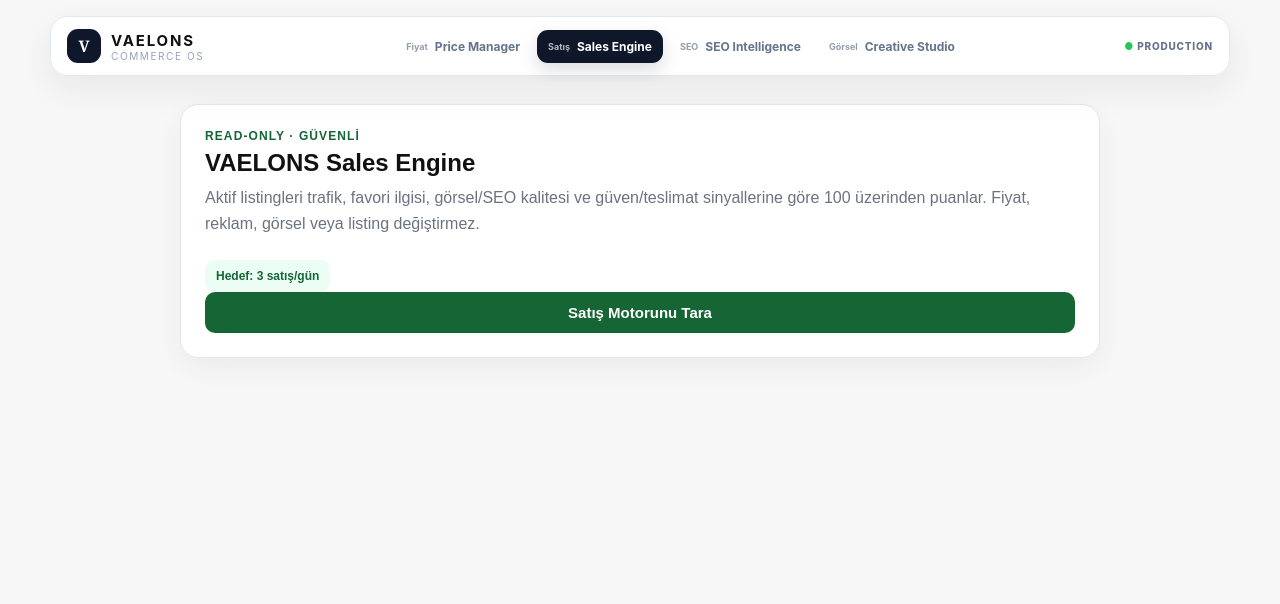
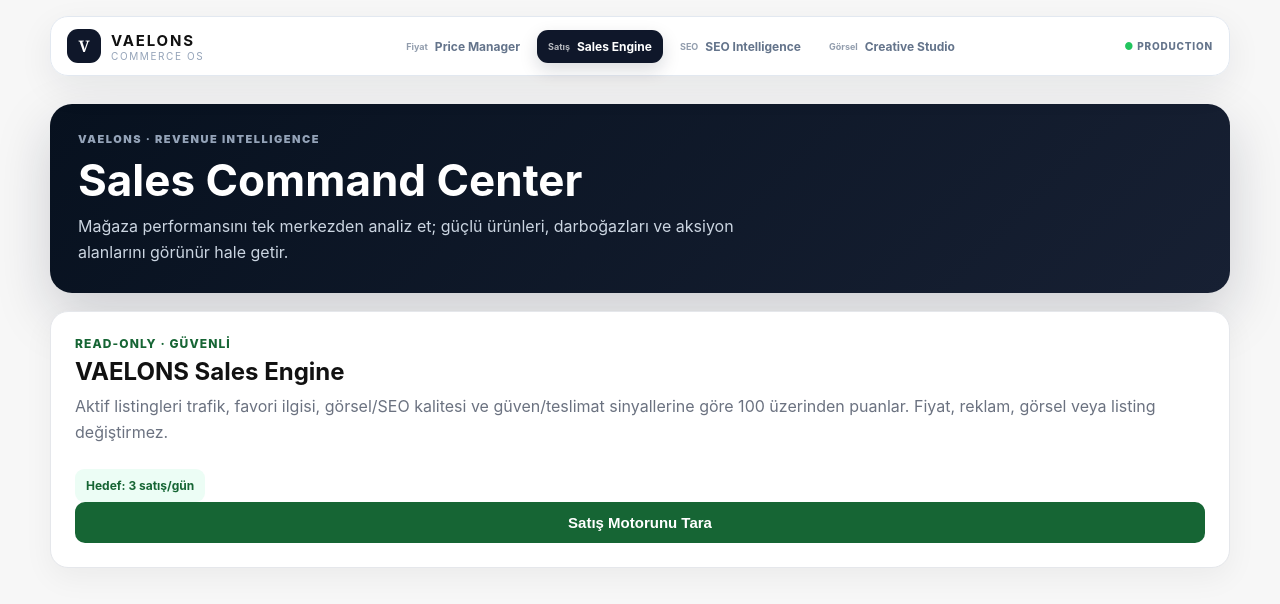
Before and after one commit to vaelonsofficial-gif/etsy-price-manager, a Next.js app: page /sales-engine in a window 1280 px wide. Shown: the top 604 px of the page. Built offline with nearby package versions, Linux system fonts and the light colour scheme.

Commit message:
ui: align Sales Engine with premium VAELONS dashboard

```diff
--- a/app/sales-engine/page.js
+++ b/app/sales-engine/page.js
@@ -27,13 +27,13 @@
   return (
     <main
       style={{
-        maxWidth: 920,
+        maxWidth: 1180,
         margin: "28px auto 48px",
         padding: "0 20px",
-        fontFamily: "Arial, sans-serif"
+        fontFamily: "Inter, ui-sans-serif, system-ui, -apple-system, sans-serif"
       }}
     >
-      <SalesEnginePanel styles={styles} />
+      <section style={{padding:"28px",borderRadius:22,background:"linear-gradient(135deg,#07111f,#172033)",color:"#fff",marginBottom:18,boxShadow:"0 22px 55px rgba(15,23,42,.18)"}}><div style={{fontSize:11,fontWeight:900,letterSpacing:"1.5px",color:"#94a3b8"}}>VAELONS · REVENUE INTELLIGENCE</div><h1 style={{fontSize:"clamp(30px,5vw,44px)",margin:"7px 0"}}>Sales Command Center</h1><p style={{color:"#cbd5e1",maxWidth:720,lineHeight:1.6,margin:0}}>Mağaza performansını tek merkezden analiz et; güçlü ürünleri, darboğazları ve aksiyon alanlarını görünür hale getir.</p></section><SalesEnginePanel styles={styles} />
     </main>
   );
 }
```
